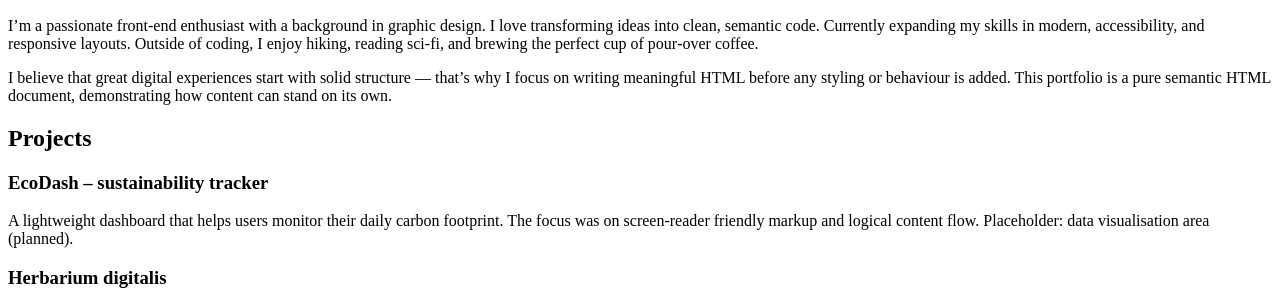
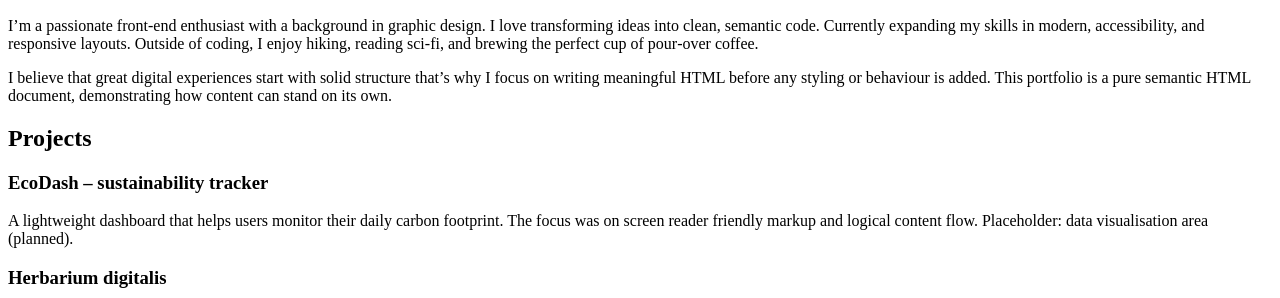
Before and after one commit to jedskylegingoyon/chess, a plain HTML site: page index.html in a window 1280 px wide. Shown: the part 218-516 px from the top of the page. Drawn offline with Linux system fonts and the light colour scheme.

Commit message:
Refactor index.html for improved semantics and clarity
Updated HTML structure and content for the personal portfolio page, enhancing semantic clarity and accessibility.

```diff
--- a/index.html
+++ b/index.html
@@ -25,7 +25,7 @@
         <section id="about">
             <h2>About Me</h2>
             <p>I’m a passionate front-end enthusiast with a background in graphic design. I love transforming ideas into clean, semantic code. Currently expanding my skills in modern, accessibility, and responsive layouts. Outside of coding, I enjoy hiking, reading sci‑fi, and brewing the perfect cup of pour‑over coffee.</p>
-            <p>I believe that great digital experiences start with solid structure — that’s why I focus on writing meaningful HTML before any styling or behaviour is added. This portfolio is a pure semantic HTML document, demonstrating how content can stand on its own.</p>
+            <p>I believe that great digital experiences start with solid structure that’s why I focus on writing meaningful HTML before any styling or behaviour is added. This portfolio is a pure semantic HTML document, demonstrating how content can stand on its own.</p>
         </section>
 
         <section id="projects">
@@ -33,7 +33,7 @@
 
             <article>
                 <h3>EcoDash – sustainability tracker</h3>
-                <p>A lightweight dashboard that helps users monitor their daily carbon footprint. The focus was on screen‑reader friendly markup and logical content flow. Placeholder: data visualisation area (planned).</p>
+                <p>A lightweight dashboard that helps users monitor their daily carbon footprint. The focus was on screen reader friendly markup and logical content flow. Placeholder: data visualisation area (planned).</p>
             </article>
 
             <article>
```
